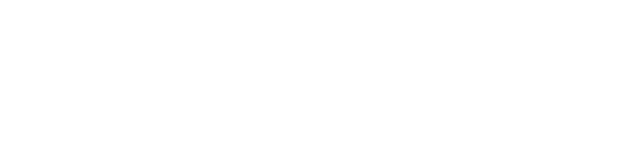
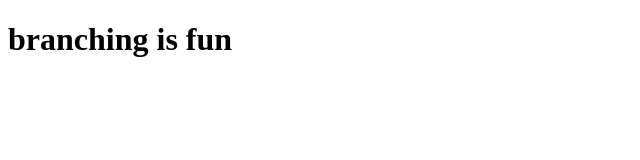
Before and after one commit to jalexgould/branching, a plain HTML site: page index.html in a window 1280 px wide. Shown: the whole page, without its empty margins (0-640 px from the left). Drawn offline with Linux system fonts and the light colour scheme.

Commit message:
header branch

```diff
--- a/index.html
+++ b/index.html
@@ -7,6 +7,9 @@
   <title>Git branching lesson on test</title>
 </head>
 <body>
+  <header>
+    <h1>branching is fun</h1>
+  </header>
 
 </body>
 </html>
```
